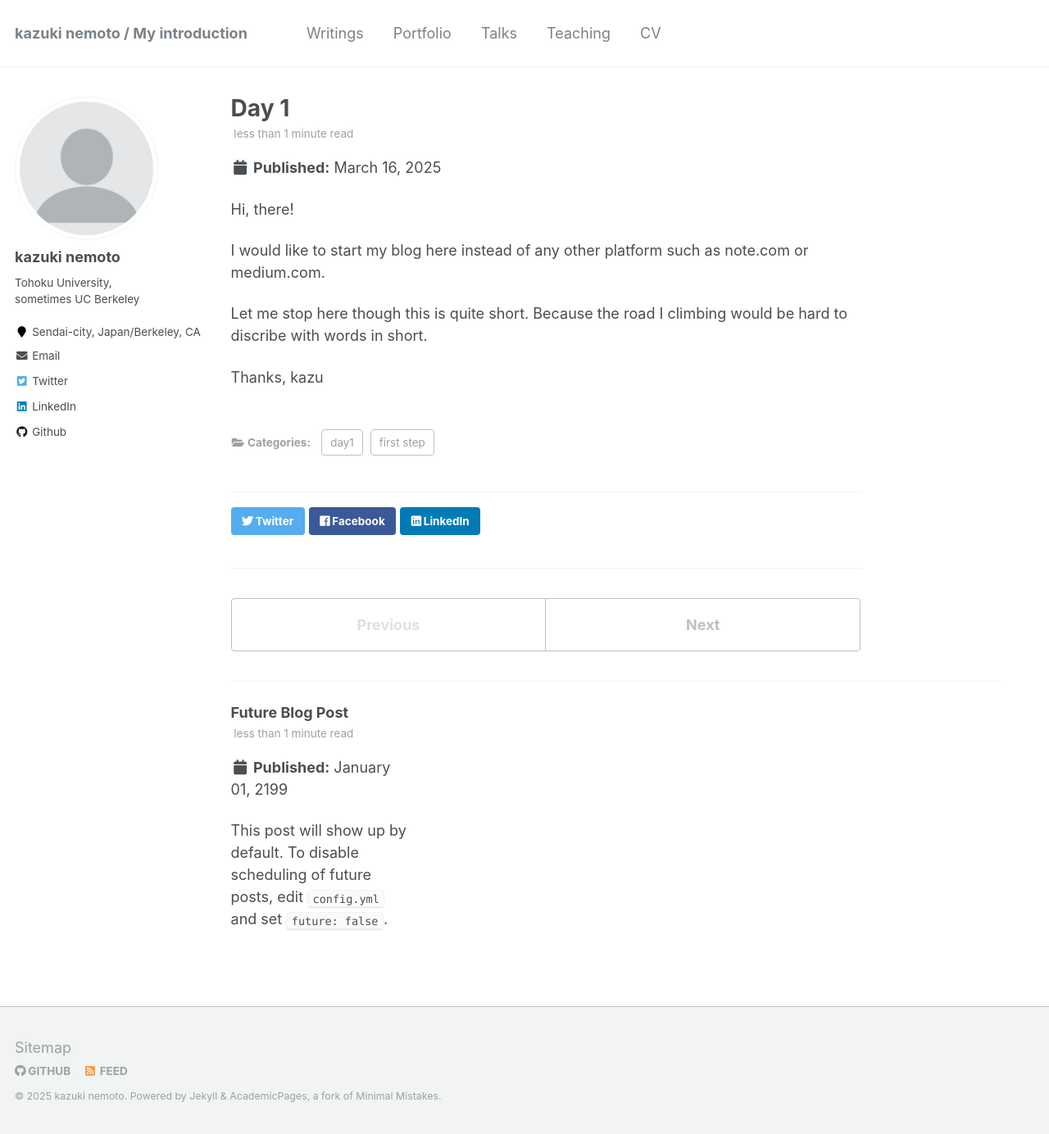
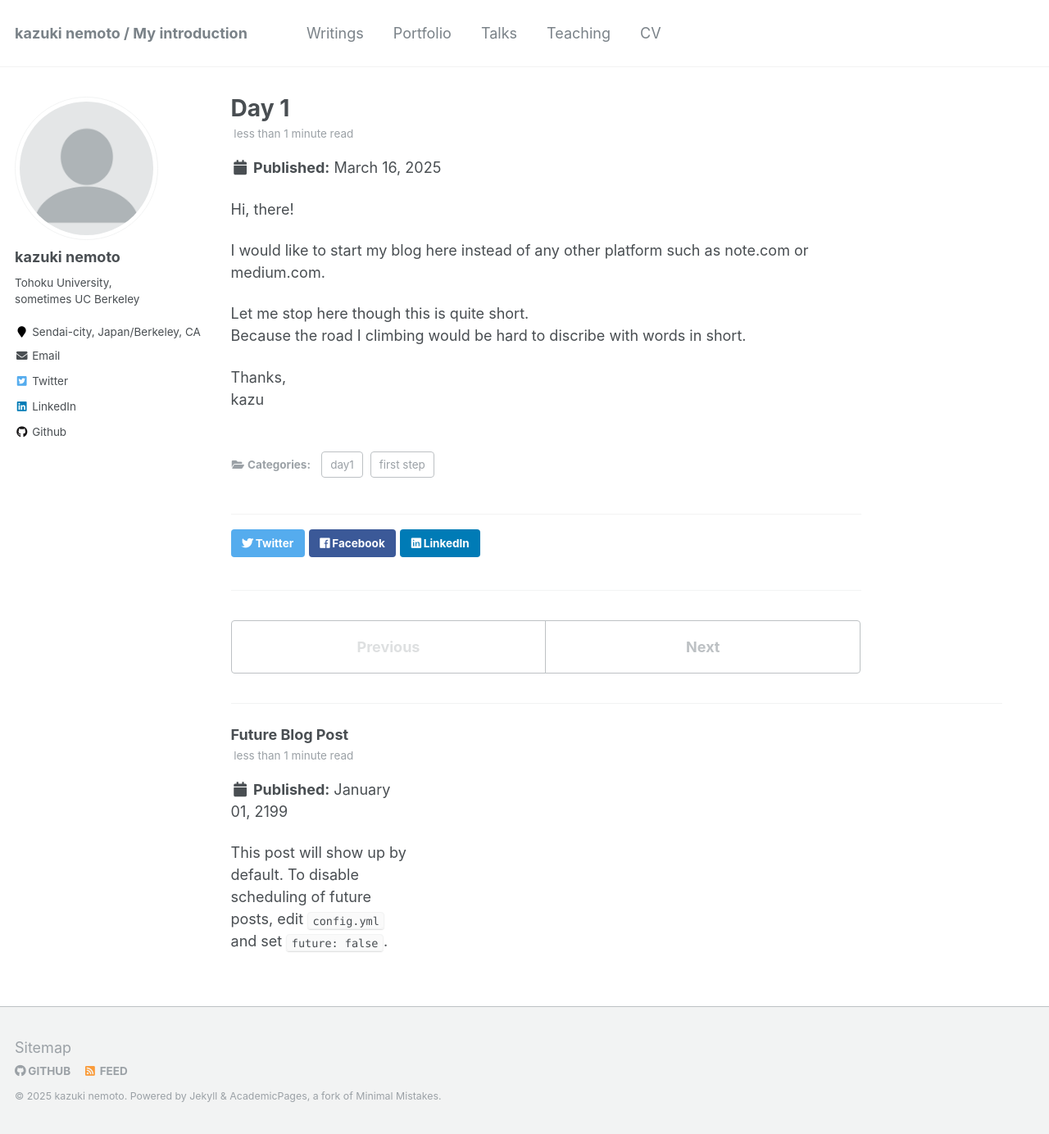
Before and after one commit to kazu-nemoto/kazu-nemoto.github.io, a Jekyll site: the page built from _posts/2025-03-16-day1.md, in a window 1280 px wide and 1384 px high. Shown: the whole window at 82% size. Built offline with Jekyll 4.4.1, drawn with Linux system fonts in a browser that asks for light colours.

Commit message:
Update 2025-03-16-day1.md

```diff
--- a/_posts/2025-03-16-day1.md
+++ b/_posts/2025-03-16-day1.md
@@ -4,12 +4,12 @@ date: 2025-03-16
 categories: [day1, first step]
 ---
 
-Hi, there!
+Hi, there!<br>
 
 I would like to start my blog here instead of any other platform such as note.com or medium.com.
 
-Let me stop here though this is quite short.
-Because the road I climbing would be hard to discribe with words in short.
+Let me stop here though this is quite short. <br>
+Because the road I climbing would be hard to discribe with words in short.<br>
 
-Thanks,
+Thanks, <br>
 kazu
```
